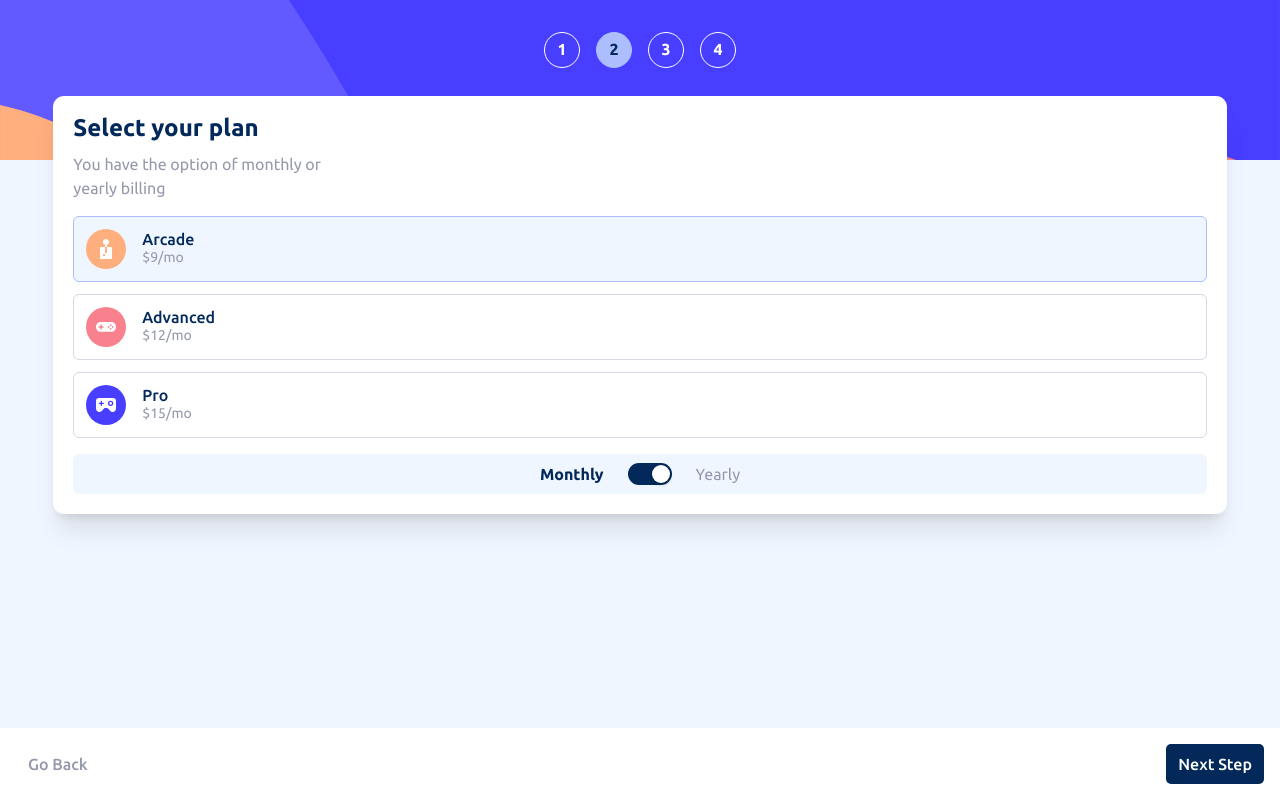
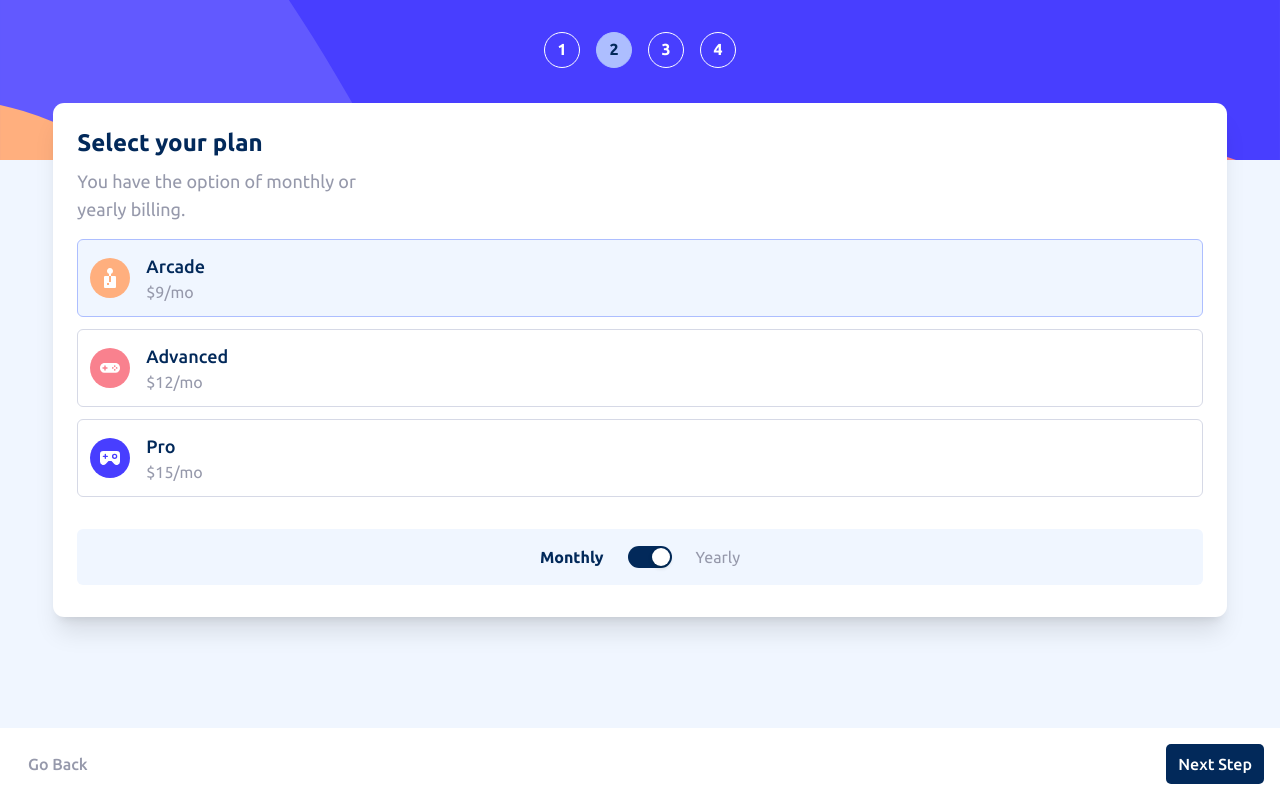
Before and after one commit to DawidBugajski/multi-step-form, a React (Create React App) app: page / in a window 1280 px wide. Built offline with nearby package versions, Linux system fonts and the light colour scheme.

Commit message:
components styling

```diff
--- a/src/components/AppContainer.jsx
+++ b/src/components/AppContainer.jsx
@@ -11,7 +11,6 @@ const AppContainer = () => {
     <div className='flex flex-col h-screen overflow-hidden bg-magnolia'>
       <StepNavigator currentStep={currentStep} />
       <FormContainer />
-      <div className='flex-grow'></div>
       <ButtonContainer currentStep={currentStep} />
     </div>
   );
--- a/src/components/ButtonContainer.jsx
+++ b/src/components/ButtonContainer.jsx
@@ -3,7 +3,7 @@ import ButtonNext from './ButtonNext';
 import ButtonPrev from './ButtonPrev';
 
 const ButtonContainer = ({ currentStep }) => {
-  const classes = 'flex bg-white p-4';
+  const classes = 'absolute bottom-0 w-full flex bg-white p-4';
   const className =
     currentStep >= 2 ? `${classes} justify-between` : `${classes} justify-end`;
 
--- a/src/components/FormContainer.jsx
+++ b/src/components/FormContainer.jsx
@@ -24,7 +24,7 @@ const FormContainer = () => {
   };
 
   return (
-    <div className='w-11/12 px-5 pt-4 pb-3 mx-auto -mt-16 bg-white rounded-[0.7rem] shadow-xl'>
+    <div className='w-11/12 p-6 mx-auto -mt-[57px] bg-white rounded-[0.7rem] shadow-xl'>
       {displayCurrentStep()}
     </div>
   );
--- a/src/components/TextContent.jsx
+++ b/src/components/TextContent.jsx
@@ -4,7 +4,7 @@ const TextContent = ({ title, text, children }) => {
   return (
     <div>
       <h2 className='mb-2 text-2xl font-bold text-darkBlue'>{title}</h2>
-      <p className='mb-4 text-coolGray'>{text}</p>
+      <p className='mb-4 text-lg text-coolGray'>{text}</p>
       {children}
     </div>
   );
--- a/src/routes/PersonalInfo/InputClass.jsx
+++ b/src/routes/PersonalInfo/InputClass.jsx
@@ -4,7 +4,7 @@ const InputClass = (field, regex) => {
   const error = useSelector((state) => state.personalInfo.error);
   let borderColor = 'border-coolGray';
   if (error && !field.match(regex)) borderColor = 'border-strawberryRed';
-  return `text-darkBlue py-1 pl-2 font-medium border-[1px] rounded-[3px] ${borderColor} outline-none mb-3`;
+  return `text-darkBlue py-2 pl-2 font-medium border-[1px] rounded-[3px] ${borderColor} outline-none mb-3`;
 };
 
 export default InputClass;
--- a/src/routes/Subscription/SelectPlan.jsx
+++ b/src/routes/Subscription/SelectPlan.jsx
@@ -11,7 +11,7 @@ const SelectPlan = () => {
         text={
           <>
             You have the option of monthly or <br />
-            yearly billing
+            yearly billing.
           </>
         }
       />
--- a/src/routes/Subscription/SubscriptionCards.jsx
+++ b/src/routes/Subscription/SubscriptionCards.jsx
@@ -34,13 +34,13 @@ const SubscriptionCards = () => {
           key={type}
         >
           <img className='pr-4' src={icon} alt={`${type} subscription icon`} />
-          <div className='leading-4'>
-            <h3 className='font-medium text-darkBlue'>{type}</h3>
-            <p className='text-sm text-coolGray'>{`$${paymentPeriod(
-              price
-            )}`}</p>
+          <div className=''>
+            <h3 className='text-lg font-medium text-darkBlue'>{type}</h3>
+            <p className=' text-coolGray'>{`$${paymentPeriod(price)}`}</p>
             {!isMonthly && (
-              <span className='text-xs text-darkBlue '>2 months free</span>
+              <span className='text-sm font-medium text-darkBlue'>
+                2 months free
+              </span>
             )}
           </div>
         </div>
--- a/src/routes/Subscription/SwitchPayment.jsx
+++ b/src/routes/Subscription/SwitchPayment.jsx
@@ -15,7 +15,7 @@ const SwitchPayment = () => {
   };
 
   return (
-    <div className='flex items-center justify-center p-2 mt-4 mb-2 rounded-md bg-magnolia'>
+    <div className='flex items-center justify-center p-4 mt-8 mb-2 rounded-md bg-magnolia'>
       <label className={activeClass(isMonthly)}>Monthly</label>
       <Switch checked={isMonthly} onChange={handlePaymentSwitch} />
       <label className={activeClass(!isMonthly)}>Yearly</label>
@@ -24,8 +24,3 @@ const SwitchPayment = () => {
 };
 
 export default SwitchPayment;
-
-/*
-TODO
-- klikając next zwerfiykuj czy na pewno dobrze jest wybrany: Typ Subskrybcji, jego wartośc, i rodzaj płatności
-*/
```
